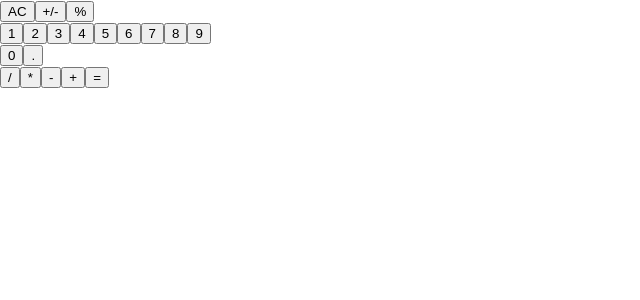
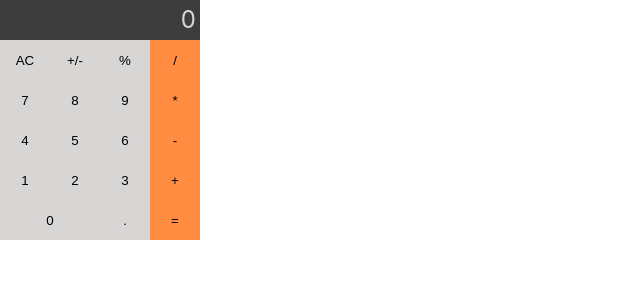
Before and after one commit to Danie12345/mathemagics, a React (Create React App) app: page / in a window 1280 px wide. Shown: the top 300 px of the page, without its empty margins (0-640 px from the left). Built offline with nearby package versions, Linux system fonts and the light colour scheme.

Commit message:
Add styles to calculator

```diff
--- a/src/components/Calculator.css
+++ b/src/components/Calculator.css
@@ -0,0 +1,100 @@
+:root {
+  --box-height: 40px;
+  --box-width: 50px;
+  --box-font-fam: 'Arial', sans-serif;
+  --result-bg-color: rgb(61, 61, 61);
+  --light-bg-color: rgb(216, 213, 213);
+  --orange-bg-color: rgb(255, 140, 64);
+}
+
+.calculator {
+  width: fit-content;
+  height: auto;
+  background-color: var(--white-bg-color);
+  font-family: var(--box-font);
+  display: flex;
+  flex-direction: column;
+}
+
+.result {
+  background-color: var(--result-bg-color);
+  width: calc(4 * var(--box-width));
+  height: var(--box-height);
+  color: var(--light-bg-color);
+  font-size: 24px;
+  text-align: end;
+  vertical-align: middle;
+  line-height: var(--box-height);
+  padding-right: 4px;
+  box-sizing: border-box;
+}
+
+.sections {
+  display: flex;
+  width: fit-content;
+}
+
+.left {
+  display: flex;
+  flex-direction: column;
+  width: auto;
+  background-color: var(--light-bg-color);
+}
+
+.right {
+  display: flex;
+  width: auto;
+  background-color: var(--orange-bg-color);
+}
+
+.appliers {
+  background-color: inherit;
+  background-color: var(--white-bg-color);
+  display: flex;
+  background-color: inherit;
+}
+
+.operands {
+  display: flex;
+  flex-direction: column;
+  background-color: inherit;
+}
+
+.numbers {
+  display: flex;
+  flex-direction: row;
+  flex-wrap: wrap-reverse;
+  justify-content: flex-end;
+  width: calc(3 * var(--box-width));
+  background-color: inherit;
+}
+
+.pivots {
+  display: flex;
+  background-color: inherit;
+}
+
+.operators {
+  display: flex;
+  flex-direction: column;
+  background-color: inherit;
+}
+
+.button {
+  width: var(--box-width);
+  height: var(--box-height);
+  border: none;
+  background-color: inherit;
+}
+
+.button:hover {
+  filter: brightness(90%);
+}
+
+.x2 {
+  width: calc(2 * var(--box-width));
+}
+
+.y2 {
+  height: calc(2 * var(--box-height));
+}
--- a/src/components/Calculator.js
+++ b/src/components/Calculator.js
@@ -12,22 +12,28 @@ class Calculator extends React.Component {
   render() {
     return (
       <div className="calculator">
-        <div className="result"> </div>
-        <div className="operands">
+        <div className="result">0</div>
+        <div className="sections">
+          <div className="left">
             <div className="appliers">
               {this.appliers.map((el) => <button key={el} className="button" type="button">{el}</button>)}
             </div>
+            <div className="operands">
+              <div className="numbers">
+                {[...Array(9).keys()].map((i) => <button key={i} className="button" type="button">{i + 1}</button>)}
               </div>
-        <div>
-          {[...Array(9).keys()].map((i) => <button key={i} className="button" type="button">{i + 1}</button>)}
-          <div>
+              <div className="pivots">
                 <button className="button x2" type="button">0</button>
                 <button className="button" type="button">.</button>
               </div>
             </div>
+          </div>
+          <div className="right">
             <div className="operators" type="button">
               {this.operators.map((el) => <button key={el} className="button" type="button">{el}</button>)}
               <button className="button" type="button">=</button>
+            </div>
+          </div>
         </div>
       </div>
     );
```
Lines whose indentation alone changed are shown as unchanged.
